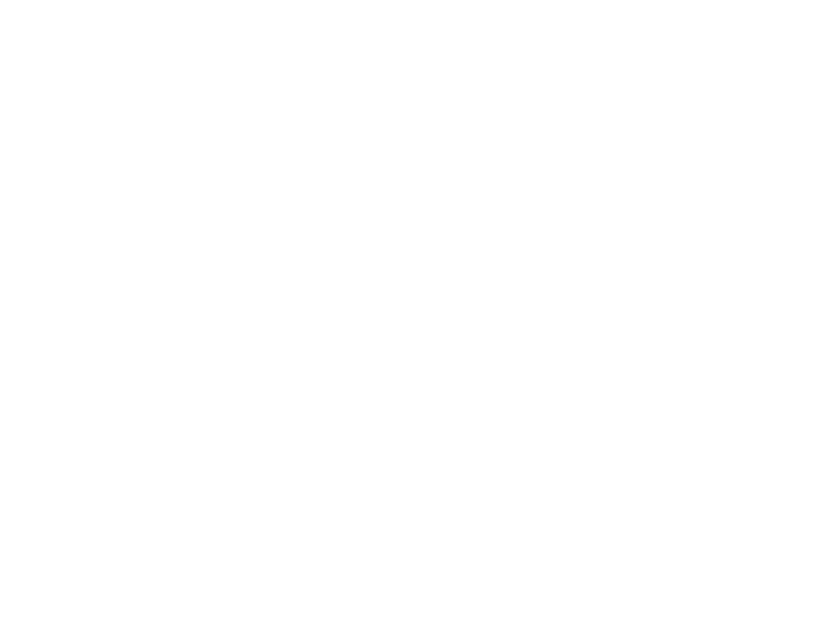
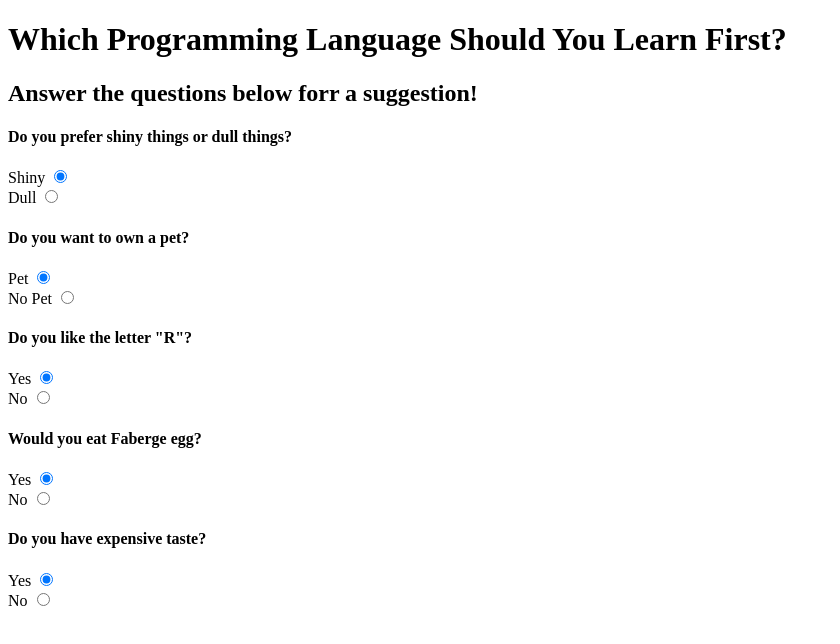
Before and after one commit to BriancaKnight/programming-language-suggester, a plain HTML site: page index.html in a window 1280 px wide. Shown: the whole page, without its empty margins (0-840 px from the left). Drawn offline with Linux system fonts and the light colour scheme.

Commit message:
Update HTML with question forms

```diff
--- a/index.html
+++ b/index.html
@@ -1,13 +1,71 @@
 <!DOCTYPE html>
 <html lang="en">
+
 <head>
   <link href="css/styles.css" rel="stylesheet" type="text/css">
   <script src="js/scripts.js"></script>
   <meta charset="UTF-8">
   <meta name="viewport" content="width=device-width, initial-scale=1.0">
-  <title>Document</title>
+  <title>Programming Language Selector</title>
 </head>
+
 <body>
+  <h1>Which Programming Language Should You Learn First?</h1>
+  <h2>Answer the questions below forr a suggestion!</h2>
+
+  <h4>Do you prefer shiny things or dull things?</h4>
+  <form id="shiny-dull">
+    <lable for="shiny">Shiny
+      <input type="radio" name="shiny-dull" value="shiny" checked>
+      <br>
+    </lable>
+    <lable for="dull">Dull
+      <input type="radio" name="shiny-dull" value="dull">
+  </form>
+  <br>
+
+  <h4>Do you want to own a pet?</h4>
+  <form id="pet-nopet">
+    <lable for="pet">Pet
+      <input type="radio" name="pet-nopet" value="pet" checked>
+      <br>
+    </lable>
+    <lable for="nopet">No Pet
+      <input type="radio" name="snake-nopet" value="nopet">
+  </form>
+  <br>
+
+  <h4>Do you like the letter "R"?</h4>
+  <form id="letter">
+    <lable for="yes">Yes
+      <input type="radio" name="letter" value="yes" checked>
+      <br>
+    </lable>
+    <lable for="no">No
+      <input type="radio" name="letter" value="no">
+  </form>
+  <br>
+
+  <h4>Would you eat Faberge egg?</h4>
+  <form id="faberge">
+    <lable for="yes">Yes
+      <input type="radio" name="faberge" value="yes" checked>
+      <br>
+    </lable>
+    <lable for="no">No
+      <input type="radio" name="faberge" value="no">
+      <br>
+
+      <h4>Do you have expensive taste?</h4>
+      <form id="taste">
+        <lable for="yes">Yes
+          <input type="radio" name="taste" value="yes" checked>
+          <br>
+        </lable>
+        <lable for="no">No
+          <input type="radio" name="taste" value="no">
+          <br>
 
 </body>
+
 </html>
```
